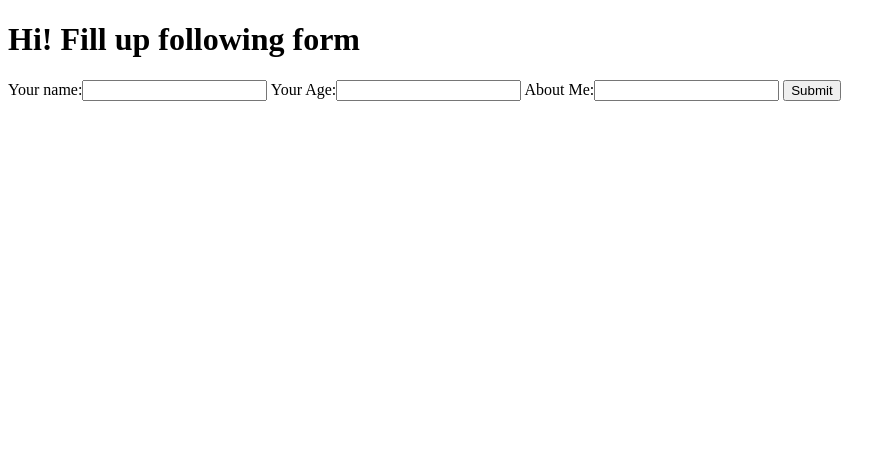
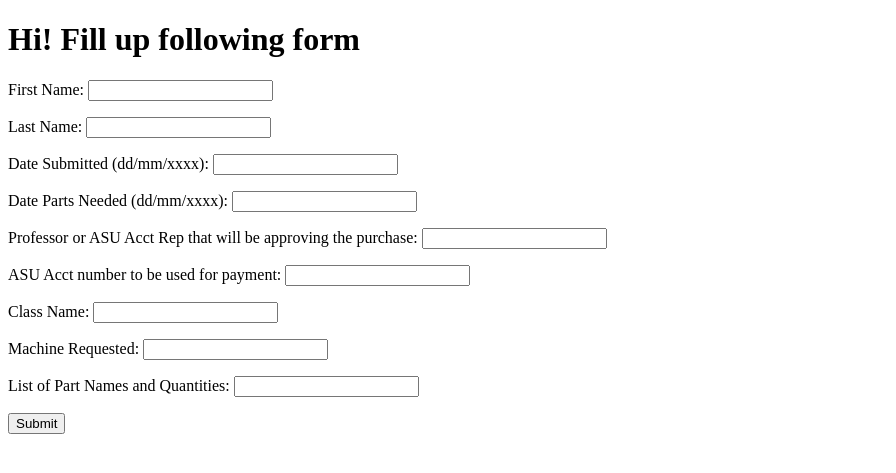
Before and after one commit to navi25/ResourceNinja, a Django app: page /scheduler/ in a window 1280 px wide. Shown: the top 473 px of the page, without its empty margins (0-896 px from the left). Run offline with Django 3.2, Linux system fonts and the light colour scheme.

Commit message:
Added RequestForm and related views

```diff
--- a/scheduler/forms.py
+++ b/scheduler/forms.py
@@ -4,3 +4,14 @@ class TestForm(forms.Form):
     name = forms.CharField(label='Your name', max_length=100)
     age = forms.IntegerField(label="Your Age")
     about_me = forms.CharField(label="About Me", max_length=300)
+
+class RequestForm(forms.Form):
+    firstName = forms.CharField(label='First Name', max_length=100)
+    lastName = forms.CharField(label='Last Name', max_length=100)
+    dateSubmitted = forms.DateField(label='Date Submitted (dd/mm/xxxx)')
+    datePartsNeeded =  forms.DateField(label='Date Parts Needed (dd/mm/xxxx)')
+    facultyAdvisor = forms.CharField(label='Professor or ASU Acct Rep that will be approving the purchase')
+    paymentAccountNo = forms.IntegerField(label='ASU Acct number to be used for payment')
+    className = forms.CharField(label='Class Name')
+    machineRequested = forms.CharField(label='Machine Requested')
+    listParts = forms.CharField(label='List of Part Names and Quantities')
--- a/scheduler/templates/baseform.html
+++ b/scheduler/templates/baseform.html
@@ -4,7 +4,7 @@
   <h1>Hi! Fill up following form</h1>
     <form action="/scheduler/" method="post">
         {% csrf_token %}
-        {{ form }}
+        {{ form.as_p }}
         <input type="submit" value="Submit" />
     </form>
 
--- a/scheduler/views.py
+++ b/scheduler/views.py
@@ -1,5 +1,5 @@
 from django.shortcuts import render
-from .forms import TestForm
+from .forms import TestForm, RequestForm
 from django.http import HttpResponseRedirect
 from .models import CustomerModel, MachineModel
 from django.views import generic
@@ -9,17 +9,27 @@ def submit_form(request):
     # if this is a POST request we need to process the form data
     if request.method == 'POST':
         # create a form instance and populate it with data from the request:
-        form = TestForm(request.POST)
+        form = RequestForm(request.POST)
         # check whether it's valid:
+
         if form.is_valid():
-            # process the data in form.cleaned_data as required
-            # ...
+            data = form.cleaned_data
+            print(data)
+            firstName = data['firstName']
+            lastName = data['lastName']
+            dateSubmitted = data['dateSubmitted']
+            datePartsNeeded =  data['datePartsNeeded']
+            facultyAdvisor = data['facultyAdvisor']
+            paymentAccountNo = data['paymentAccountNo']
+            className = data['className']
+            machineRequested = data['machineRequested']
+            listParts = data['listParts']
             # redirect to a new URL:
             return HttpResponseRedirect('success')
 
     # if a GET (or any other method) we'll create a blank form
     else:
-        form = TestForm()
+        form = RequestForm()
 
     return render(request, 'baseform.html', {'form': form})
 
```
